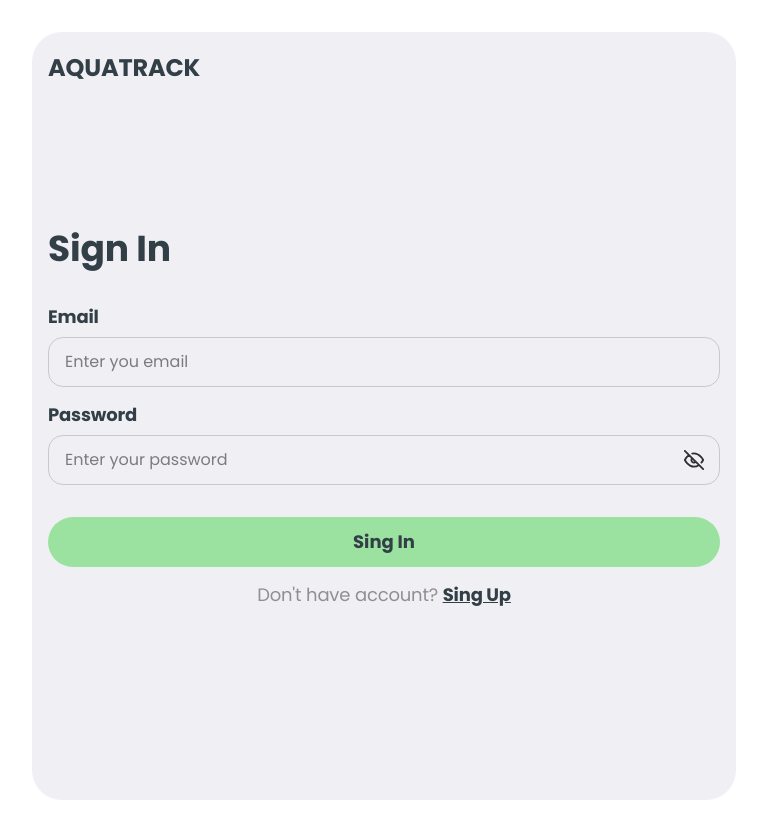
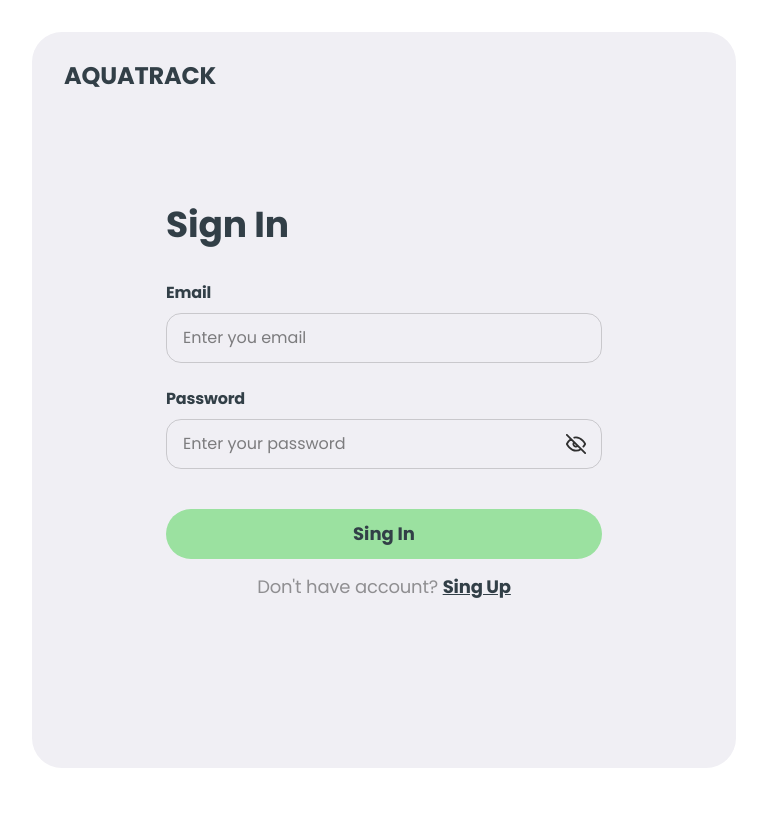
Before and after one commit to Vanlsh/project-AquaTrack-front, a React (Vite) app: page /signin in a window 1280 px wide. Shown: the whole page, without its empty margins (256-1023 px from the left). After the commit the page ends 800 px from the top, so only its background shows below. Built offline with nearby package versions, Linux system fonts and the light colour scheme.

Commit message:
complete SignInPage + SignInForm
finished CSS + all media query + validation

```diff
--- a/package.json
+++ b/package.json
@@ -10,6 +10,7 @@
     "preview": "vite preview"
   },
   "dependencies": {
+    "@hookform/resolvers": "^3.9.0",
     "@reduxjs/toolkit": "^2.2.6",
     "axios": "^1.7.2",
     "clsx": "^2.1.1",
--- a/src/components/SignFromWrapper/SignFormWrapper.jsx
+++ b/src/components/SignFromWrapper/SignFormWrapper.jsx
@@ -3,7 +3,7 @@ import styles from "./SignFormWrapper.module.css";
 const SignFormWrapper = ({ children }) => {
   return (
     <div className={styles.signFormWrapper}>
-      <div style={{ position: "absolute", top: "24px", left: "16px" }}>
+      <div className={styles.signFormLogoWrapper}>
         <Logo />
       </div>
       <div style={{ width: "100%" }}>{children}</div>
--- a/src/components/SignFromWrapper/SignFormWrapper.module.css
+++ b/src/components/SignFromWrapper/SignFormWrapper.module.css
@@ -10,3 +10,29 @@
   height: calc(100vh - 32px);
   min-height: 420px;
 }
+
+.signFormLogoWrapper {
+  position: absolute;
+  top: 24px;
+  left: 16px;
+}
+
+@media screen and (min-width: 768px) {
+  .signFormWrapper {
+    padding: 32px;
+    height: calc(100vh - 64px);
+  }
+
+  .signFormLogoWrapper {
+    position: absolute;
+    top: 32px;
+    left: 32px;
+  }
+}
+
+@media screen and (min-width: 1440px) {
+  .signFormWrapper {
+    width: 672px;
+    height: 736px;
+  }
+}
--- a/src/components/SignInForm/SignInForm.jsx
+++ b/src/components/SignInForm/SignInForm.jsx
@@ -1,11 +1,30 @@
 import { useState } from "react";
 import { useForm } from "react-hook-form";
+import { yupResolver } from "@hookform/resolvers/yup";
+import * as yup from "yup";
 // @ts-ignore
 import svgSprite from "../../assets/icons.svg";
 import styles from "./SignInForm.module.css";
 
+const schema = yup.object({
+  email: yup
+    .string()
+    .email("Enter a valid email adress!")
+    .required("Email is required"),
+  password: yup
+    .string()
+    .min(5, "Password is too short")
+    .max(25, "Password is too long")
+    .required("Password is required"),
+});
+
 const SignInForm = () => {
-  const { register, handleSubmit } = useForm();
+  const {
+    register,
+    handleSubmit,
+    formState: { errors },
+  } = useForm({ resolver: yupResolver(schema) });
+
   const [showPassword, setShowPassword] = useState(false);
 
   const onSubmit = (d) => {
@@ -19,16 +38,23 @@ const SignInForm = () => {
 
   return (
     <form className={styles.signInForm} onSubmit={handleSubmit(onSubmit)}>
-      <h1>Sign In</h1>
+      <h1 className={styles.signInFormTitle}>Sign In</h1>
       <div className={styles.signInFormInputWrapper}>
         <label className={styles.signInFormLabel}>
           Email
           <input
             type="email"
-            className={styles.signInFormInput}
+            className={
+              errors.email?.message
+                ? `${styles.signInFormInput} ${styles.signInFormInputError}`
+                : `${styles.signInFormInput}`
+            }
             {...register("email")}
             placeholder="Enter you email"
           />
+          <p className={styles.signInFormInputErrorMessage}>
+            {errors.email?.message}
+          </p>
         </label>
 
         <label className={styles.signInFormLabel}>
@@ -36,10 +62,15 @@ const SignInForm = () => {
           <div className={styles.signInFormIconInputWrapper}>
             <input
               type={showPassword ? "text" : "password"}
-              className={styles.signInFormInput}
+              className={
+                errors.password?.message
+                  ? `${styles.signInFormInput} ${styles.signInFormInputError}`
+                  : `${styles.signInFormInput}`
+              }
               {...register("password")}
               placeholder="Enter your password"
             />
+
             <button
               className={styles.signInFormIconButton}
               type="button"
@@ -57,6 +88,9 @@ const SignInForm = () => {
               )}
             </button>
           </div>
+          <p className={styles.signInFormInputErrorMessage}>
+            {errors.password?.message}
+          </p>
         </label>
       </div>
       <button className={styles.signInFormButton} type="submit">
--- a/src/components/SignInForm/SignInForm.module.css
+++ b/src/components/SignInForm/SignInForm.module.css
@@ -4,6 +4,10 @@
   flex-direction: column;
   gap: 32px;
   margin-bottom: 16px;
+}
+
+.signInFormTitle {
+  font-size: 32px;
 }
 
 .signInFormInputWrapper {
@@ -28,7 +32,18 @@
   padding: 16px;
   background-color: transparent;
   font-size: 16px;
+  line-height: 1.5;
   color: var(--color-font-main);
+}
+
+.signInFormInputError {
+  color: #ef5050;
+  border-color: #ef5050;
+}
+
+.signInFormInputErrorMessage {
+  color: #ef5050;
+  font-weight: 400;
 }
 
 .signInFormInput::placeholder {
@@ -51,7 +66,13 @@
   font-weight: 700;
 }
 
+.signInFormButton:hover,
+.signInFormButton:focus {
+  background-color: var(--color-second-bg-hover);
+}
+
 .signInFormIconButton {
+  display: none;
   position: absolute;
   padding: 0;
   background-color: transparent;
@@ -69,3 +90,30 @@
   fill: transparent;
   stroke: var(--color-font-second);
 }
+
+@media screen and (min-width: 768px) {
+  .signInForm {
+    margin: 0 auto;
+    max-width: 436px;
+    margin-bottom: 16px;
+  }
+  .signInFormTitle {
+    font-size: 36px;
+  }
+  .signInFormLabel {
+    font-size: 16px;
+    line-height: 1.5;
+  }
+  .signInFormInputErrorMessage {
+    font-size: 14px;
+  }
+  .signInFormIconButton {
+    display: block;
+  }
+  .signInFormInput {
+    padding-right: 45px;
+  }
+}
+
+@media screen and (min-width: 1440px) {
+}
--- a/src/pages/SignInPage/SignInPage.jsx
+++ b/src/pages/SignInPage/SignInPage.jsx
@@ -1,9 +1,12 @@
+import AdvantagesSection from "../../components/AdvantagesSection/AdvantagesSection.jsx";
 import SignFormFooter from "../../components/SignFormFooter/SignFormFooter.jsx";
 import SignFormWrapper from "../../components/SignFromWrapper/SignFormWrapper.jsx";
 import SignInForm from "../../components/SignInForm/SignInForm.jsx";
+import styles from "./SignInPage.module.css";
 
 const SignInPage = () => {
   return (
+    <div className={styles.signInPage}>
       <SignFormWrapper>
         <SignInForm />
         <SignFormFooter
@@ -12,6 +15,10 @@ const SignInPage = () => {
           linkName="Sing Up"
         />
       </SignFormWrapper>
+      <div className={styles.signInPageRight}>
+        <AdvantagesSection />
+      </div>
+    </div>
   );
 };
 
--- a/src/pages/SignInPage/SignInPage.module.css
+++ b/src/pages/SignInPage/SignInPage.module.css
@@ -0,0 +1,19 @@
+.signInPage {
+  display: flex;
+  flex-direction: column;
+  width: 100%;
+}
+
+.signInPageRight {
+  display: none;
+}
+
+@media screen and (min-width: 1440px) {
+  .signInPage {
+    flex-direction: row;
+    gap: 32px;
+  }
+  .signInPageRight {
+    display: block;
+  }
+}
```
Also changed, not shown: 1 other file (tests, documents, lock files or other folders). Lines whose indentation alone changed are shown as unchanged.
